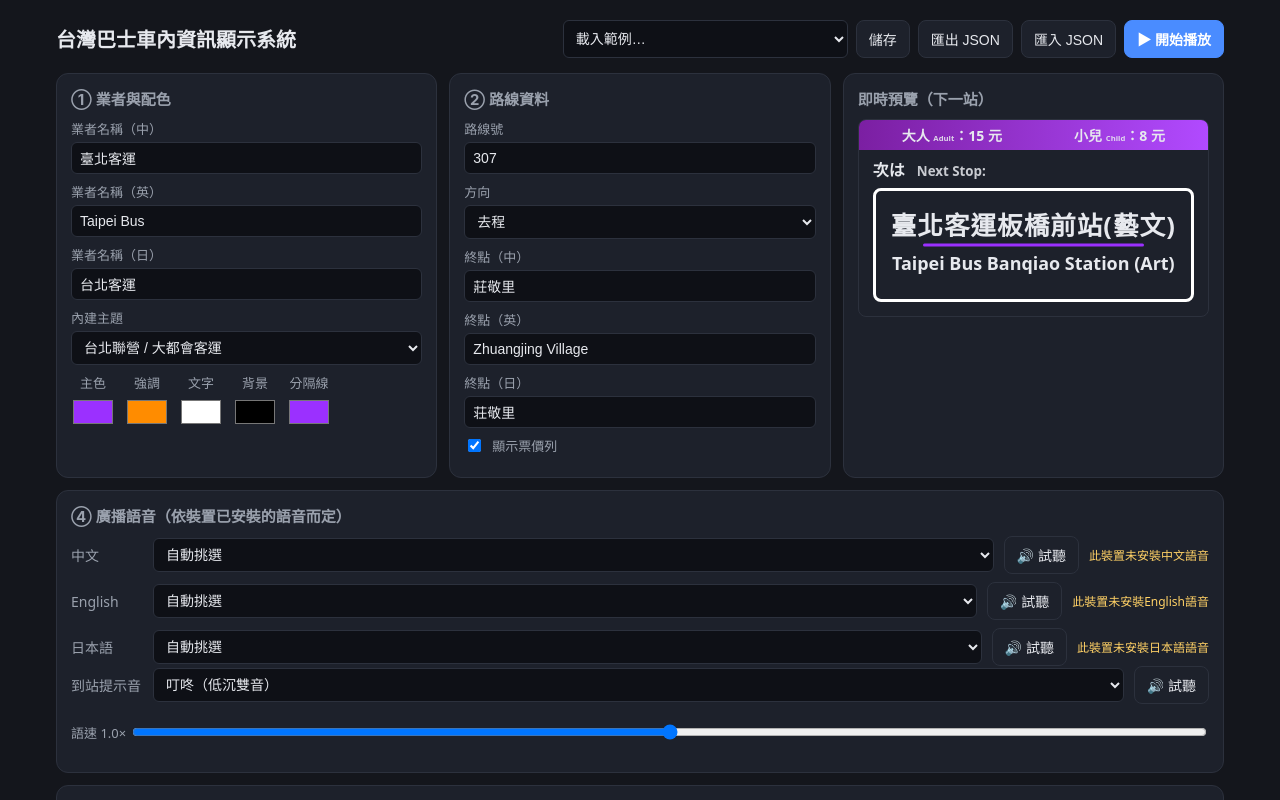
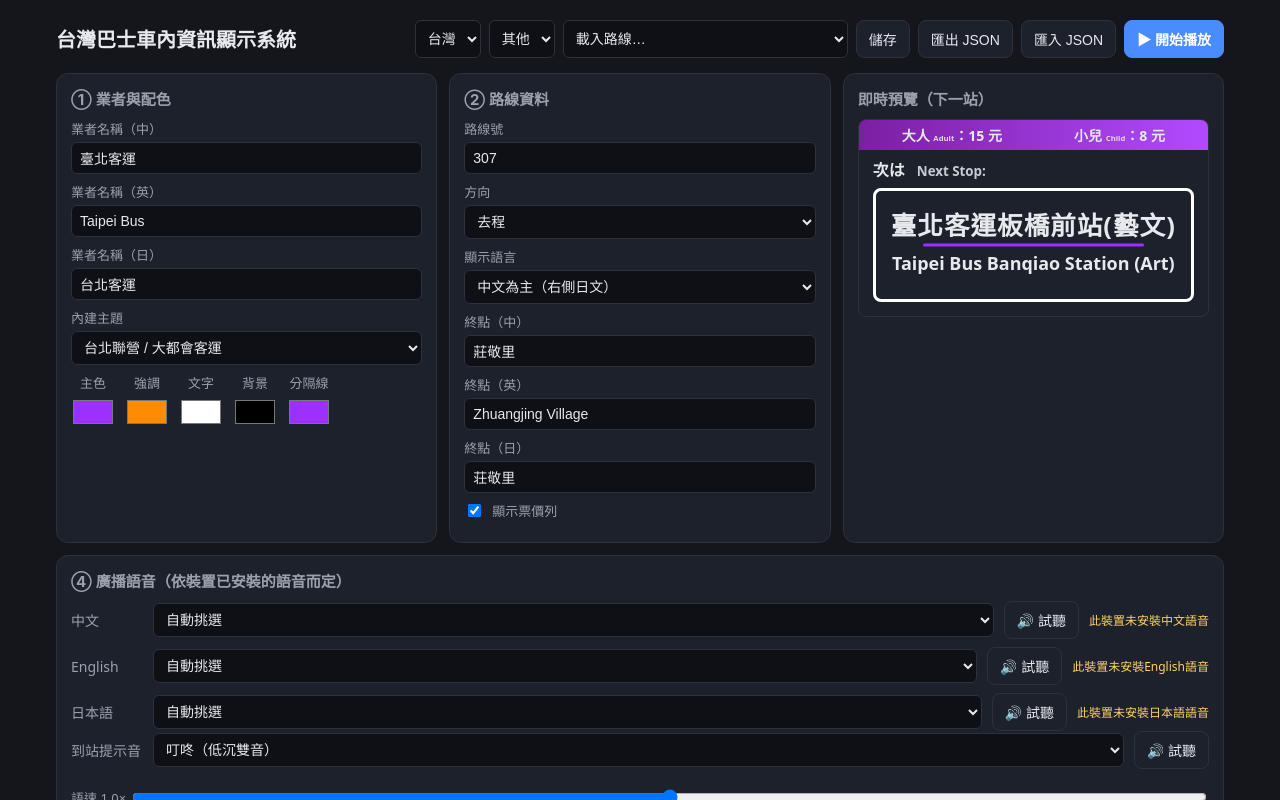
Before and after one commit to masonzeng702550/taiwan-bus-display, a React (Vite) app: page / in a window 1280 px wide. Shown: the top 800 px of the page. Built offline with nearby package versions, Linux system fonts and the light colour scheme.

Commit message:
feat: editor country/city sample picker and per-route display-language toggle

```diff
--- a/src/editor/Editor.tsx
+++ b/src/editor/Editor.tsx
@@ -36,6 +36,16 @@
   const [importError, setImportError] = useState("");
   const [bulkBusy, setBulkBusy] = useState(false);
   useVoices(); // re-render once the browser's voice list is ready
+
+  // Sample picker: choose country -> city -> route.
+  const countries = Array.from(new Set(SAMPLE_ROUTES.map((s) => s.route.region?.country ?? "台灣")));
+  const citiesFor = (c: string) =>
+    Array.from(new Set(SAMPLE_ROUTES.filter((s) => (s.route.region?.country ?? "台灣") === c).map((s) => s.route.region?.city ?? "其他")));
+  const [pickCountry, setPickCountry] = useState(countries[0]);
+  const [pickCity, setPickCity] = useState(citiesFor(countries[0])[0]);
+  const routeChoices = SAMPLE_ROUTES.filter(
+    (s) => (s.route.region?.country ?? "台灣") === pickCountry && (s.route.region?.city ?? "其他") === pickCity,
+  );
 
   const setVoice = (lang: Lang, voiceURI: string) =>
     update({ settings: { ...route.settings, voices: { ...route.settings.voices, [lang]: voiceURI } } });
@@ -81,16 +91,23 @@
       <header className="editor-top">
         <h1>台灣巴士車內資訊顯示系統</h1>
         <div className="top-actions">
+          <select value={pickCountry} title="國家" onChange={(e) => { setPickCountry(e.target.value); setPickCity(citiesFor(e.target.value)[0]); }}>
+            {countries.map((c) => <option key={c} value={c}>{c}</option>)}
+          </select>
+          <select value={pickCity} title="城市" onChange={(e) => setPickCity(e.target.value)}>
+            {citiesFor(pickCountry).map((c) => <option key={c} value={c}>{c}</option>)}
+          </select>
           <select
-            defaultValue=""
+            value=""
+            title="載入路線"
             onChange={(e) => {
-              const s = SAMPLE_ROUTES[+e.target.value];
+              const s = routeChoices[+e.target.value];
               if (s) onChange(structuredClone(s.route));
               e.target.value = "";
             }}
           >
-            <option value="" disabled>載入範例…</option>
-            {SAMPLE_ROUTES.map((s, i) => <option key={i} value={i}>{s.label}</option>)}
+            <option value="" disabled>載入路線…</option>
+            {routeChoices.map((s, i) => <option key={i} value={i}>{s.label}</option>)}
           </select>
           <button onClick={() => { saveRoute(route); }}>儲存</button>
           <button onClick={() => exportRoute(route)}>匯出 JSON</button>
@@ -138,6 +155,12 @@
               <option value="inbound">返程</option>
             </select>
           </label>
+          <label>顯示語言
+            <select value={route.locale ?? "zh"} onChange={(e) => update({ locale: e.target.value as "zh" | "ja" })}>
+              <option value="zh">中文為主（右側日文）</option>
+              <option value="ja">日文為主（右側平假名）</option>
+            </select>
+          </label>
           <label>終點（中）<input value={route.route.destination.zh} onChange={(e) => update({ route: { ...route.route, destination: { ...route.route.destination, zh: e.target.value } } })} /></label>
           <label>終點（英）<input value={route.route.destination.en} onChange={(e) => update({ route: { ...route.route, destination: { ...route.route.destination, en: e.target.value } } })} /></label>
           <label>終點（日）<input value={route.route.destination.ja} onChange={(e) => update({ route: { ...route.route, destination: { ...route.route.destination, ja: e.target.value } } })} /></label>
@@ -147,7 +170,7 @@
         <section className="panel preview" style={cssVars}>
           <h2>即時預覽（下一站）</h2>
           <div className="preview-frame">
-            {route.stops[0] && <NextStop route={route} stop={route.stops[0]} />}
+            {route.stops[0] && <NextStop route={route} stop={route.stops[0]} locale={route.locale ?? "zh"} />}
           </div>
         </section>
       </div>
```
